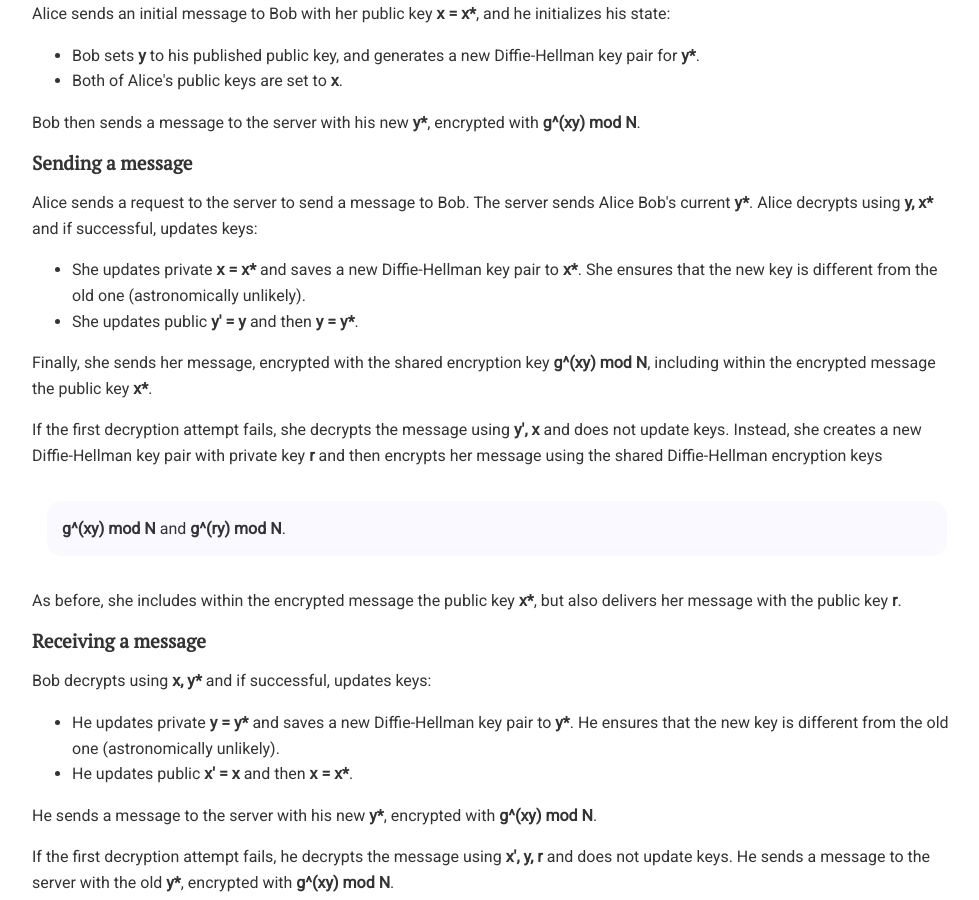
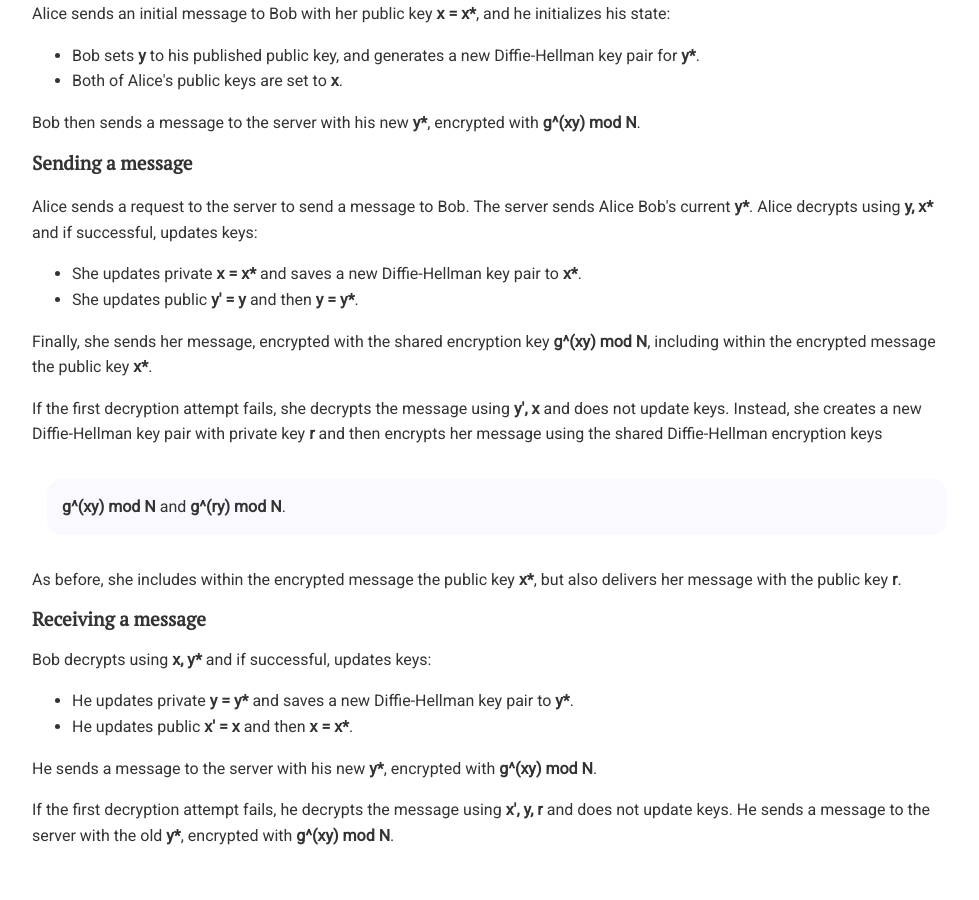
Before and after one commit to chatscrypt/chatscrypt.github.io, a Jekyll site: the page built from _posts/2020-02-06-the-chatscrypt-architecture-part-v-revisiting-the-postal-delivery-model.html, in a window 1280 px wide and 900 px high, scrolled down 1636 px. Shown: the whole window, without its empty margins (143-1122 px from the left). Built offline with Jekyll 4.4.1, drawn with Linux system fonts in a browser that asks for light colours; comment, search, counter and statistics services are not loaded.

Commit message:
Update 2020-02-06-the-chatscrypt-architecture-part-v-revisiting-the-postal-delivery-model.html

```diff
--- a/_posts/2020-02-06-the-chatscrypt-architecture-part-v-revisiting-the-postal-delivery-model.html
+++ b/_posts/2020-02-06-the-chatscrypt-architecture-part-v-revisiting-the-postal-delivery-model.html
@@ -64,9 +64,9 @@ Bob then sends a message to the server with his new <b>y*</b>, encrypted with <b
 
 <h2>Sending a message</h2>
 
-Alice sends a request to the server to send a message to Bob. The server sends Alice Bob's current <b>y*</b>. Alice decrypts using <b>y, x*</b> and if successful, updates keys:
+<p>Alice sends a request to the server to send a message to Bob. The server sends Alice Bob's current <b>y*</b>. Alice decrypts using <b>y, x*</b> and if successful, updates keys:
 <ul>
-<li>She updates private <b>x = x*</b> and saves a new Diffie-Hellman key pair to <b>x*</b>. She ensures that the new key is different from the old one (astronomically unlikely).
+<li>She updates private <b>x = x*</b> and saves a new Diffie-Hellman key pair to <b>x*</b>.
   <li>She updates public <b>y' = y</b> and then <b>y = y*</b>.
 </ul>
 Finally, she sends her message, encrypted with the shared encryption key <b>g^(xy) mod N</b>, including within the encrypted message the public key <b>x*</b>.
@@ -84,7 +84,7 @@ As before, she includes within the encrypted message the public key <b>x*</b>, b
 
 Bob decrypts using <b>x, y*</b> and if successful, updates keys:
 <ul>
-<li>He updates private <b>y = y*</b> and saves a new Diffie-Hellman key pair to <b>y*</b>. He ensures that the new key is different from the old one (astronomically unlikely).
+<li>He updates private <b>y = y*</b> and saves a new Diffie-Hellman key pair to <b>y*</b>.
 <li>He updates public <b>x' = x</b> and then <b>x = x*</b>.
 </ul>
 He sends a message to the server with his new <b>y*</b>, encrypted with <b>g^(xy) mod N</b>.
```
